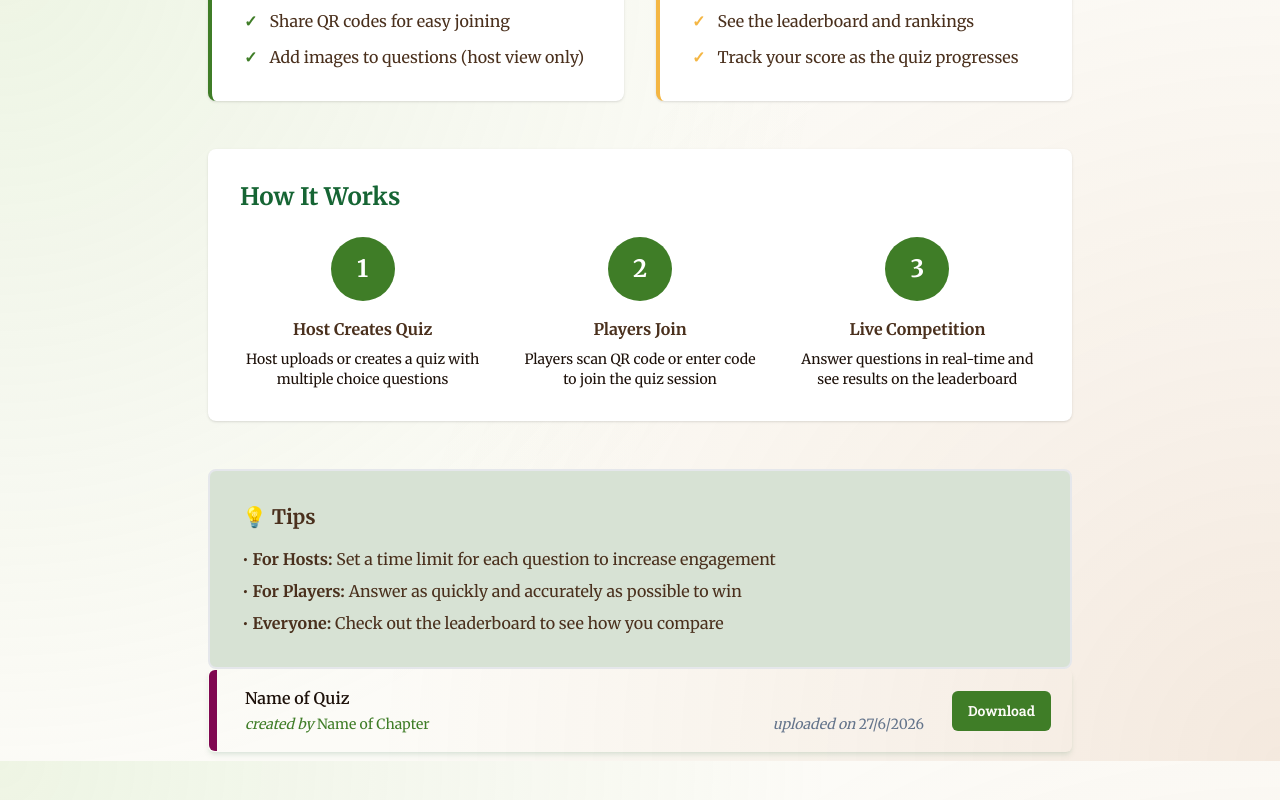
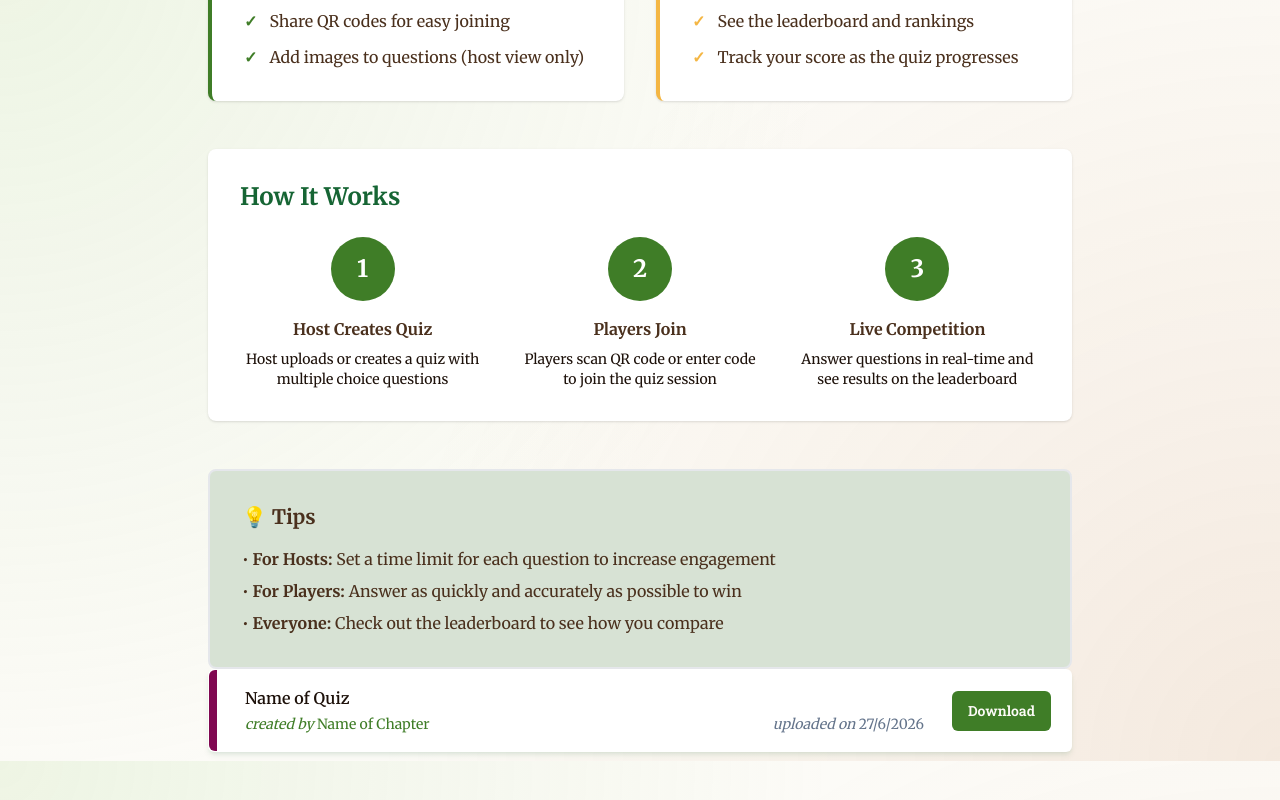
Before and after one commit to codersforcauses/agronomy-club, a Next.js app in the folder client/: page /quizzes in a window 1280 px wide. Shown: the part 839-1639 px from the top of the page. Built offline with nearby package versions, Linux system fonts and the light colour scheme; no server answers.

Commit message:
fix: add quiz-list item white bg

```diff
--- a/client/src/components/quiz-list-item.tsx
+++ b/client/src/components/quiz-list-item.tsx
@@ -50,7 +50,7 @@ function QuizListItem({
   downloadUrl,
 }: QuizListItemProps) {
   return (
-    <div className="flex w-full flex-col rounded-md shadow-md shadow-brand-shadow">
+    <div className="flex w-full flex-col rounded-md bg-white shadow-md shadow-brand-shadow">
       <Item size="default" className="w-full p-0">
         <div
           style={{ "--chapter-color": chapterColor } as React.CSSProperties}
```
